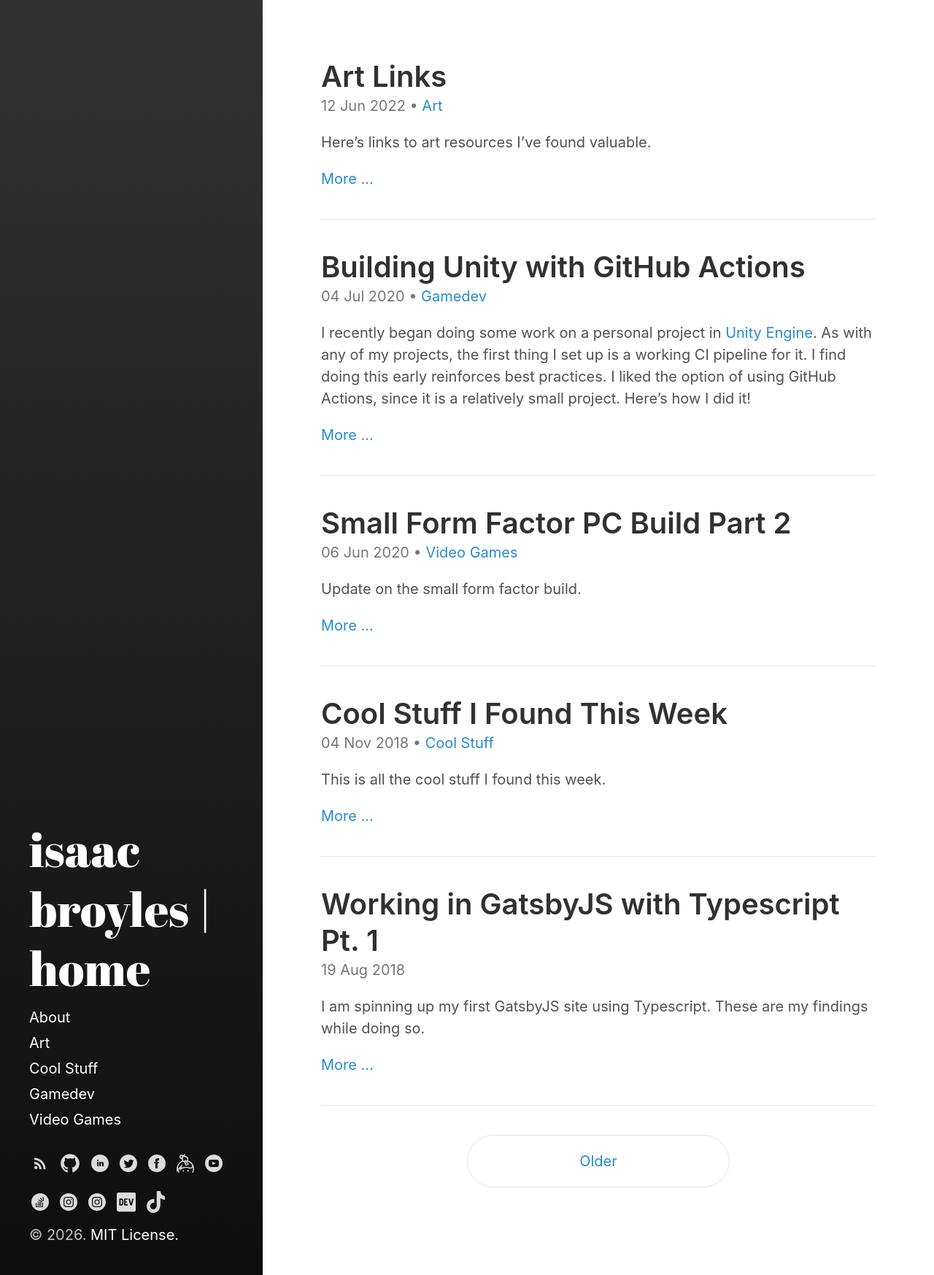
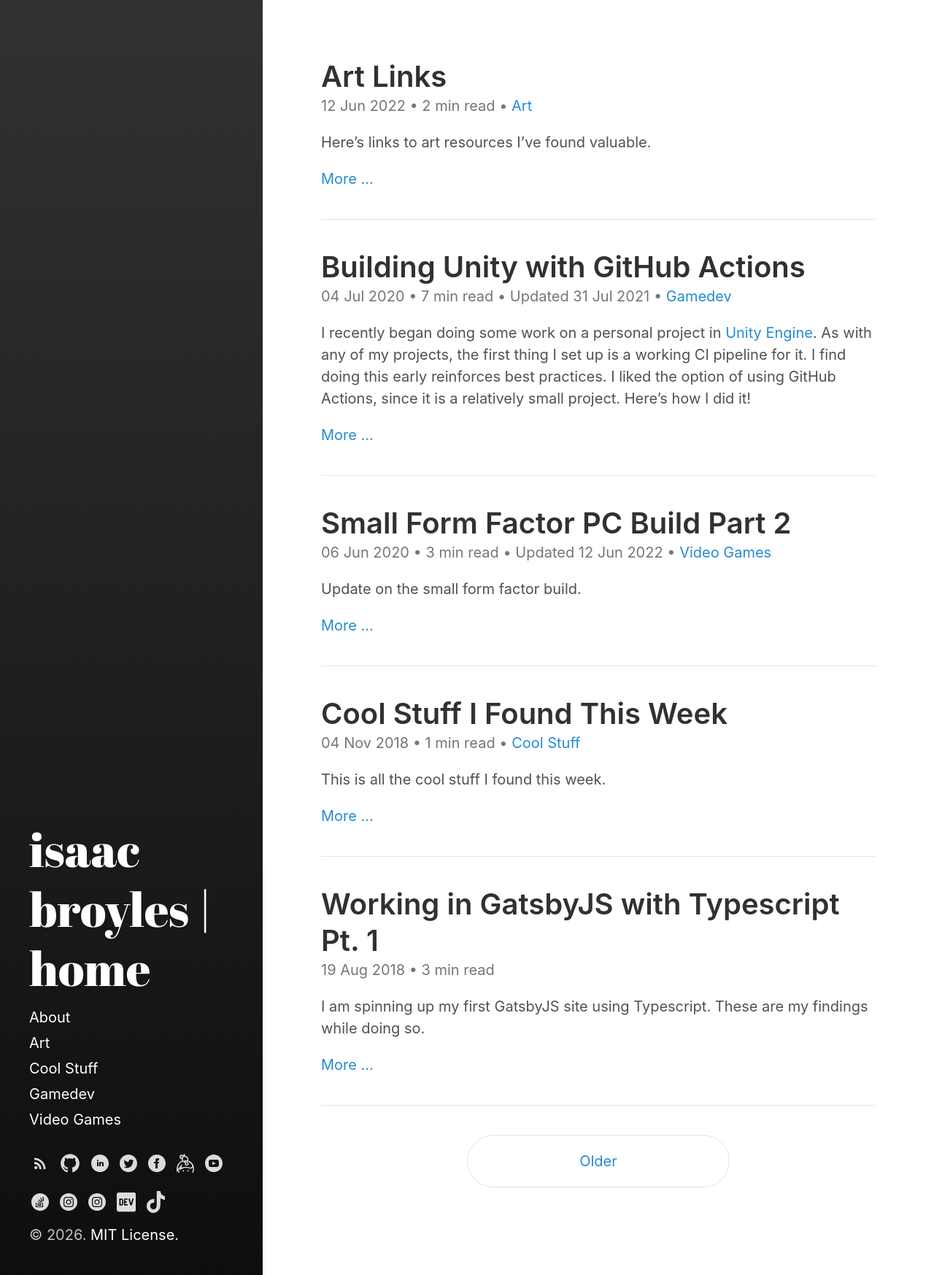
Before and after one commit to isaacbroyles/isaacbroyles.github.io, a Jekyll site: the page built from index.html, in a window 1280 px wide. Shown: the whole page at 73% size. Built offline with Jekyll 4.4.1, drawn with Linux system fonts in a browser that asks for light colours; the list of posts is cut into pages by our own code.

Commit message:
Add reading time and updated date to post meta (T2.3)
Co-Authored-By: Claude Sonnet 5.5 <noreply@anthropic.com>
Claude-Session: https://claude.ai/code/session_01Qxuw1XuAcWfYKya4ZCeMBc

```diff
--- a/_includes/post-meta.html
+++ b/_includes/post-meta.html
@@ -1,5 +1,15 @@
 <div class="post-meta">
-  <span class="post-date">{{ include.post.date | date_to_string }}</span>
+  <time class="post-date" datetime="{{ include.post.date | date_to_xmlschema }}">{{ include.post.date | date_to_string }}</time>
+  {% assign words = include.post.content | number_of_words %}
+  {% assign minutes = words | plus: 199 | divided_by: 200 %}
+  &bull; <span class="post-reading-time">{{ minutes | at_least: 1 }} min read</span>
+  {% if include.post.last_modified_at %}
+    {% assign date_day = include.post.date | date: "%Y-%m-%d" %}
+    {% assign mod_day = include.post.last_modified_at | date: "%Y-%m-%d" %}
+    {% if date_day != mod_day %}
+      &bull; <span class="post-updated">Updated <time datetime="{{ include.post.last_modified_at | date_to_xmlschema }}">{{ include.post.last_modified_at | date_to_string }}</time></span>
+    {% endif %}
+  {% endif %}
   <span class="post-categories">
     {% for category in include.post.categories %}
       &bull;
```
Also changed, not shown: docs/roadmap.md (+1 -1 lines).
